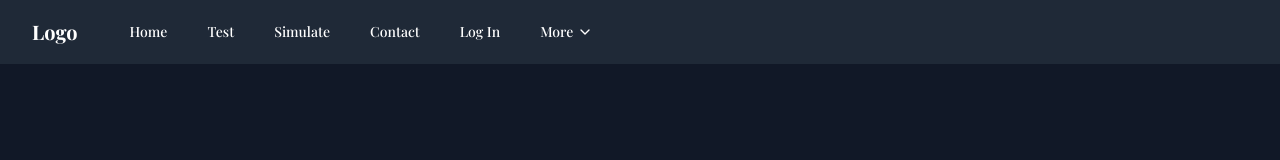
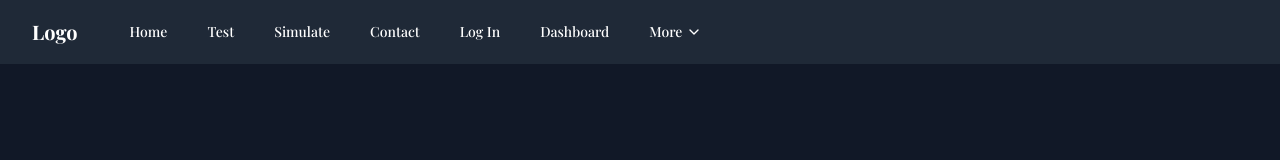
Before and after one commit to michaelgbcole/gist-frontend, a Next.js app in the folder gist-frontend-real/: page / in a window 1280 px wide. Shown: the top 160 px of the page. Built offline with nearby package versions, Linux system fonts and the light colour scheme; a web font is replaced by a local one.

Commit message:
add dashboard

```diff
--- a/gist-frontend-real/src/components/nav-bar.tsx
+++ b/gist-frontend-real/src/components/nav-bar.tsx
@@ -17,6 +17,7 @@ const ResponsiveMenuBar = () => {
         { name: 'Simulate', path: '/simulate' },
         { name: 'Contact', path: '/contact' },
         { name: 'Log In', path: '/login' },
+        { name: 'Dashboard', path: '/dashboard' },
       ];
   return (
     <nav className="bg-gray-800 text-white">
```
